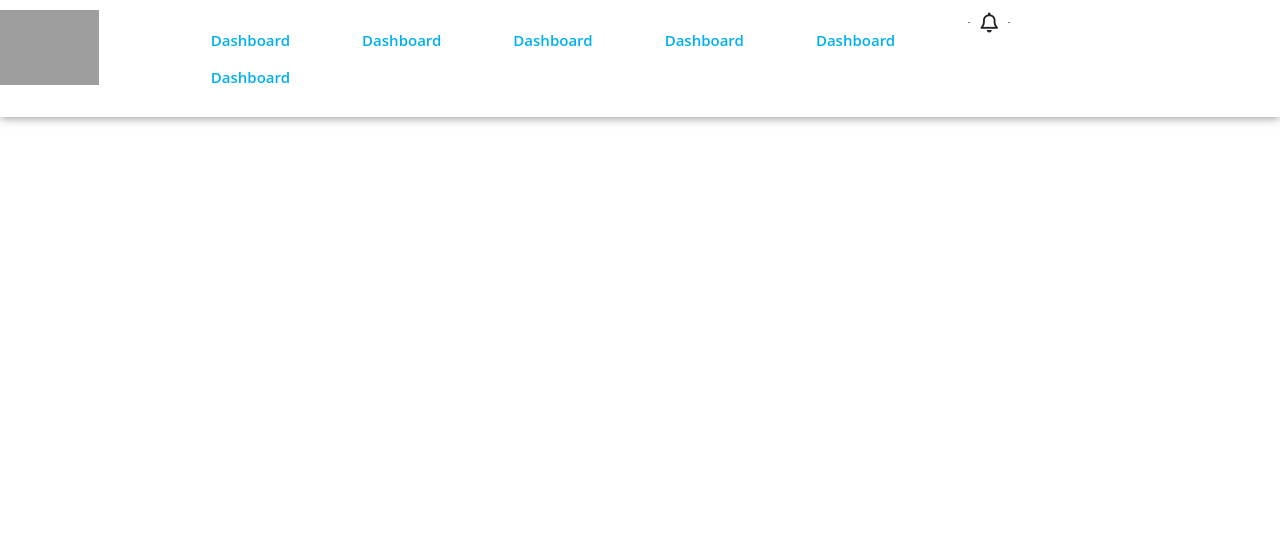
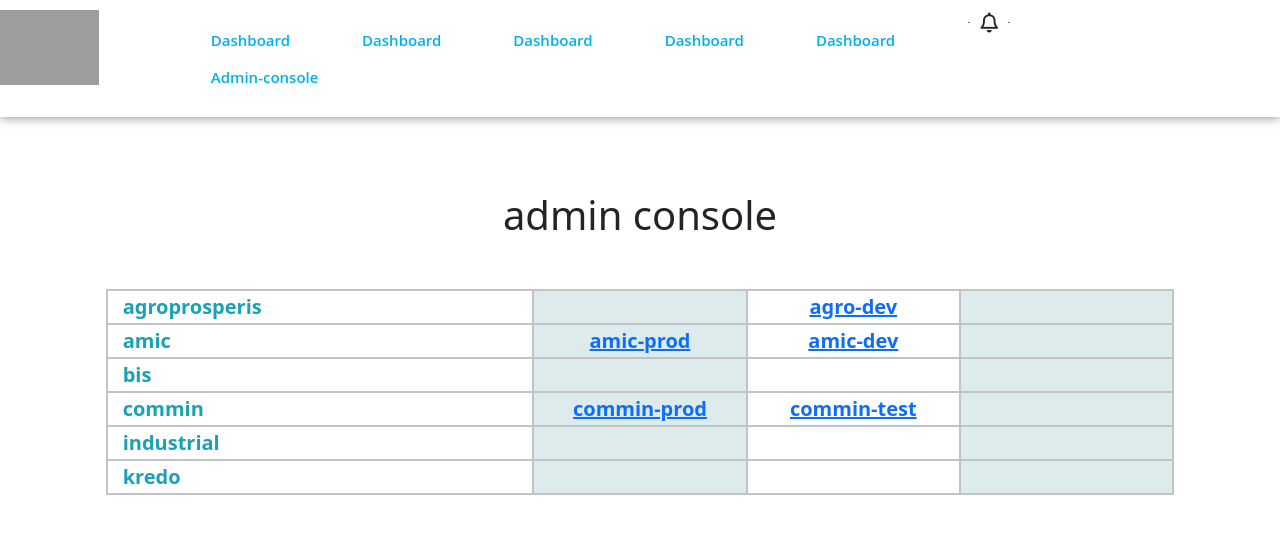
Before and after one commit to volodymyrkramar/dev-journal-web, a React (Create React App) app: page /admin in a window 1280 px wide. Shown: the top 534 px of the page. Built offline with nearby package versions, Linux system fonts and the light colour scheme; grey boxes are pictures that could not be loaded.

Commit message:
add admin-console list

```diff
--- a/src/App.js
+++ b/src/App.js
@@ -9,8 +9,9 @@ import {
 import './App.css';
 import Header from "./components/Layout/Header";
 import "bootstrap/dist/css/bootstrap.css";
-import Dashboard from "./components/Dashboard";
+import Dashboard from "./components/Dashboard/Dashboard";
 import AddDeployRecord from "./components/DeployRecord/AddDeployRecord";
+import Admin from "./components/Admin/Admin";
 
 function App() {
     return (
@@ -20,6 +21,7 @@ function App() {
                 <Route path="/" element={<Dashboard />} />
                 <Route path="/dashboard" element={<Dashboard />} />
                 <Route path="/addDeployRecord" element={<AddDeployRecord />} />
+                <Route path="/admin" element={<Admin />} />
             </Routes>
         </BrowserRouter>
     );
--- /dev/null
+++ b/src/components/Admin/Admin.css
@@ -0,0 +1,39 @@
+table {
+    width: 100%;
+    margin: 0 auto;
+}
+
+h1 {
+    margin: 50px 0;
+}
+
+.bank {
+    padding-left: 15px;
+    font-weight: bold;
+    color: #18a2b9;
+    font-size: 20px;
+    border: #c1c4c7 solid 2px;
+}
+
+.serv-1 {
+    border: #c1c4c7 solid 2px;
+    text-align: center;
+    font-weight: bold;
+    background-color: rgba(123, 176, 187, 0.26);
+    font-size: 20px;
+}
+
+.serv-2 {
+    border: #c1c4c7 solid 2px;
+    text-align: center;
+    font-weight: bold;
+    font-size: 20px;
+}
+
+.serv-3 {
+    border: #c1c4c7 solid 2px;
+    text-align: center;
+    font-weight: bold;
+    background-color: rgba(123, 176, 187, 0.26);
+    font-size: 20px;
+}
--- /dev/null
+++ b/src/components/Admin/Admin.js
@@ -0,0 +1,87 @@
+import React, {Component} from 'react';
+import '../Admin/Admin.css';
+
+class Admin extends Component {
+    render() {
+        return (
+            <div className="page-body">
+                <h1 className="display-6 text-center">admin console</h1>
+                <table id="15e43af2-874e-4057-885b-c594362a0acc" className="simple-table">
+                    <tbody>
+                    <tr id="99ff50b2-6547-4282-8aae-9cac06570d64">
+                        <td className="border-col col-1"></td>
+                        <td id="soeY" className="col-4 bank">agroprosperis</td>
+                        <td id="}&gt;KD" className="col-2 serv-1"></td>
+                        <td id="}&gt;KD" className="col-2 serv-2">
+                            <a target="_blank" href="https://devonline.ap-bank.com/admin/console/">agro-dev</a>
+                        </td>
+                        <td id="Hn~g" className="col-2 serv-3"></td>
+                        <td className="border-col col-1"></td>
+                    </tr>
+                    <tr id="1a55279b-d066-4053-94dd-1470f58271d9">
+                        <td className="border-col col-1"></td>
+                        <td id="soeY" className="col-4 bank">amic</td>
+                        <td id="}&gt;KD" className="col-2 serv-1">
+                            <a target="_blank" href="https://api.amicenergy.com.ua/admin/console/">amic-prod</a>
+                        </td>
+                        <td id="}&gt;KD" className="col-2 serv-2">
+                            <a target="_blank" href="https://amic-test.payforce.net.ua/admin/console/">amic-dev</a>
+                        </td>
+                        <td id="Hn~g" className="col-2 serv-3"></td>
+                        <td className="border-col col-1"></td>
+                    </tr>
+                    <tr id="b72dc21f-25a3-4e02-ac36-b32b84f2b902">
+                        <td className="border-col col-1"></td>
+                        <td id="soeY" className="col-4 bank">
+                            bis
+                        </td>
+                        <td id="}&gt;KD" className="col-2 serv-1"></td>
+                        <td id="}&gt;KD" className="col-2 serv-2"></td>
+                        <td id="}&gt;KD" className="col-2 serv-3"></td>
+                        <td className="border-col col-1"></td>
+                    </tr>
+                    <tr id="54c9fa51-5a1a-454f-b44c-370510b41041">
+                        <td className="border-col col-1"></td>
+                        <td id="soeY" className="col-4 bank">commin</td>
+                        <td id="}&gt;KD" className="col-2 serv-1">
+                            <a target="_blank" href="https://cib-online.com.ua/admin/">commin-prod</a>
+                        </td>
+                        <td id="Hn~g" className="col-2 serv-2">
+                            <a target="_blank" href="https://app-test-cominbank.payforce.net.ua/admin/">commin-test</a>
+                        </td>
+                        <td id="}&gt;KD" className="col-2 serv-3"></td>
+                        <td className="border-col col-1"></td>
+                    </tr>
+                    <tr id="ef0b518a-e1ab-4878-9166-abeb4782b21c">
+                        <td className="border-col col-1"></td>
+                        <td id="soeY" className="col-4 bank">
+                            industrial
+                        </td>
+                        <td id="}&gt;KD" className="col-2 serv-1"></td>
+                        <td id="}&gt;KD" className="col-2 serv-2">
+                            <a target="_blank" href="https://testtoken.industrialbank.ua/ibank"></a>
+                        </td>
+                        <td id="}&gt;KD" className="col-2 serv-3"></td>
+                        <td className="border-col col-1"></td>
+                    </tr>
+                    <tr id="b4aaf39b-17ed-4b80-a3bc-9558eadcd681">
+                        <td className="border-col col-1"></td>
+                        <td id="soeY" className="col-4 bank">
+                            kredo
+                        </td>
+                        <td id="}&gt;KD" className="col-2 serv-1"></td>
+                        <td id="}&gt;KD" className="col-2 serv-2"></td>
+                        <td id="}&gt;KD" className="col-2 serv-3"></td>
+                        <td className="border-col col-1"></td>
+                    </tr>
+                    </tbody>
+                </table>
+
+            </div>
+
+        )
+
+    }
+}
+
+export default Admin;
--- /dev/null
+++ b/src/components/Dashboard/Dashboard.css
@@ -0,0 +1,3 @@
+thead th {
+    text-align: center;
+}
--- a/src/components/DeployRecord/AddDeployRecord.js
+++ b/src/components/DeployRecord/AddDeployRecord.js
@@ -11,35 +11,66 @@ class AddDeployRecord extends Component {
                             <h1 className="display-6 text-center">Create / edit deploy record</h1>
                             <form>
                                 <div className="form-group">
-                                    <input type="text" className="form-control form-control-lg "
-                                           placeholder="project"/>
+                                    <input
+                                        type="text"
+                                        className="form-control form-control-lg "
+                                        placeholder="project"
+                                        name="project"
+                                    />
                                 </div>
                                 <h6>Deploy date:</h6>
                                 <div className="form-group">
-                                    <input type="date" className="form-control form-control-lg date-field" name="start_date"/>
+                                    <input
+                                        type="date"
+                                        className="form-control form-control-lg date-field"
+                                        name="createdDate"/>
                                 </div>
                                 <div className="form-group">
-                                    <input type="text" className="form-control form-control-lg"  placeholder="environment"/>
+                                    <input
+                                        type="text"
+                                        className="form-control form-control-lg"
+                                        placeholder="environment"
+                                        name="environment"
+                                    />
                                 </div>
                                 <div className="form-group">
-                                    <input type="text" className="form-control form-control-lg"  placeholder="core branch"/>
+                                    <input
+                                        type="text"
+                                        className="form-control form-control-lg"
+                                        placeholder="core branch"
+                                        name="coreBranch"
+
+                                    />
                                 </div>
                                 <div className="form-group">
-                                    <input type="text" className="form-control form-control-lg"  placeholder="core commit"/>
+                                    <input
+                                        type="text"
+                                        className="form-control form-control-lg"
+                                        placeholder="core commit"
+                                        name="coreCommit"/>
                                 </div>
                                 <div className="form-group">
-                                    <input type="text" className="form-control form-control-lg"  placeholder="il branch / app branch (for client app)"/>
+                                    <input
+                                        type="text"
+                                        className="form-control form-control-lg"
+                                        placeholder="il branch / app branch (for client app)"
+                                        name="ilBranch"/>
                                 </div>
                                 <div className="form-group">
-                                    <input type="text" className="form-control form-control-lg"  placeholder="il commit / app commit (for client app)"/>
+                                    <input
+                                        type="text"
+                                        className="form-control form-control-lg"
+                                        placeholder="il commit / app commit (for client app)"
+                                        name="ilCommit"/>
                                 </div>
                                 <div className="form-group">
-                                    <textarea className="form-control form-control-lg"
-                                              placeholder="notes"></textarea>
+                                    <textarea className="form-control form-control-lg" placeholder="notes"></textarea>
                                 </div>
+                                <br/>
 
-
-                                <input type="submit" className="btn btn-secondary btn-lg btn-block submit-new-deploy-record-button"/>
+                                <input type="submit"
+                                       className="btn btn-secondary btn-lg btn-block submit-new-deploy-record-button"
+                                       name="notes"/>
                             </form>
                         </div>
                     </div>
--- a/src/components/Layout/Header.js
+++ b/src/components/Layout/Header.js
@@ -63,8 +63,8 @@ class Header extends Component {
                                         {/*<Link to="/Dashboard">*/}
                                         {/*    Login*/}
                                         {/*</Link>*/}
-                                        <a className="nav-link" href="/dashboard">
-                                            Dashboard
+                                        <a className="nav-link" href="/admin">
+                                            Admin-console
                                         </a>
                                     </li>
                                 </ul>
```
Also changed, not shown: src/components/Dashboard/Dashboard.js (renamed from src/components/Dashboard.js, +4 -3 lines).
